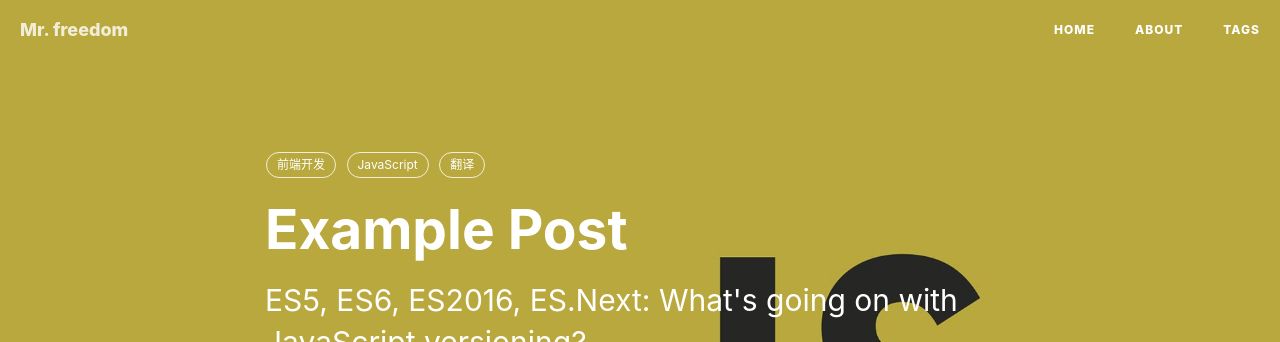
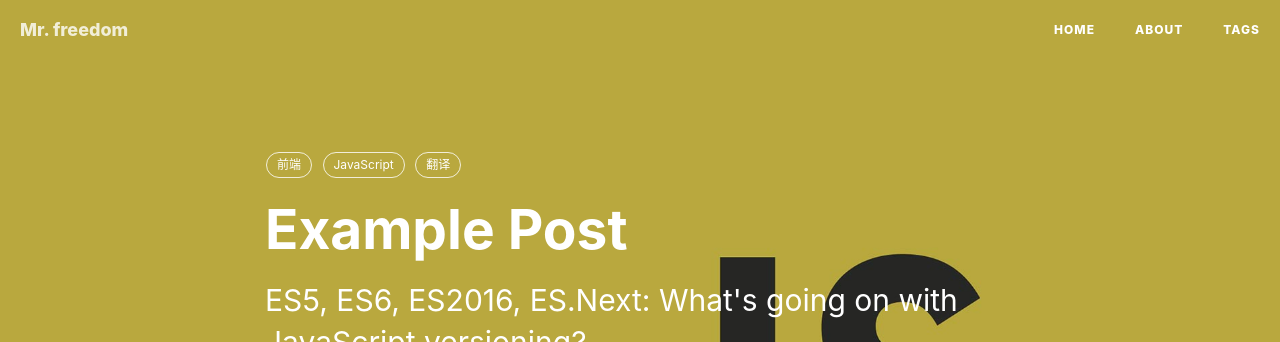
Before and after one commit to soulpacket/soulpacket.github.io, a Jekyll site: the page built from _posts/2015-09-22-js-version.markdown, in a window 1280 px wide and 900 px high. Shown: the top 342 px of the window. Built offline with Jekyll 4.4.1, drawn with Linux system fonts in a browser that asks for light colours; nearby versions of some CDN libraries; comment, search, counter and statistics services are not loaded.

Commit message:
Update 2015-09-22-js-version.markdown

```diff
--- a/_posts/2015-09-22-js-version.markdown
+++ b/_posts/2015-09-22-js-version.markdown
@@ -6,7 +6,7 @@ date:       2015-09-22
 author:     "Hux"
 header-img: "img/post-bg-js-version.jpg"
 tags:
-    - 前端开发
+    - 前端
     - JavaScript
     - 翻译
 ---
```
